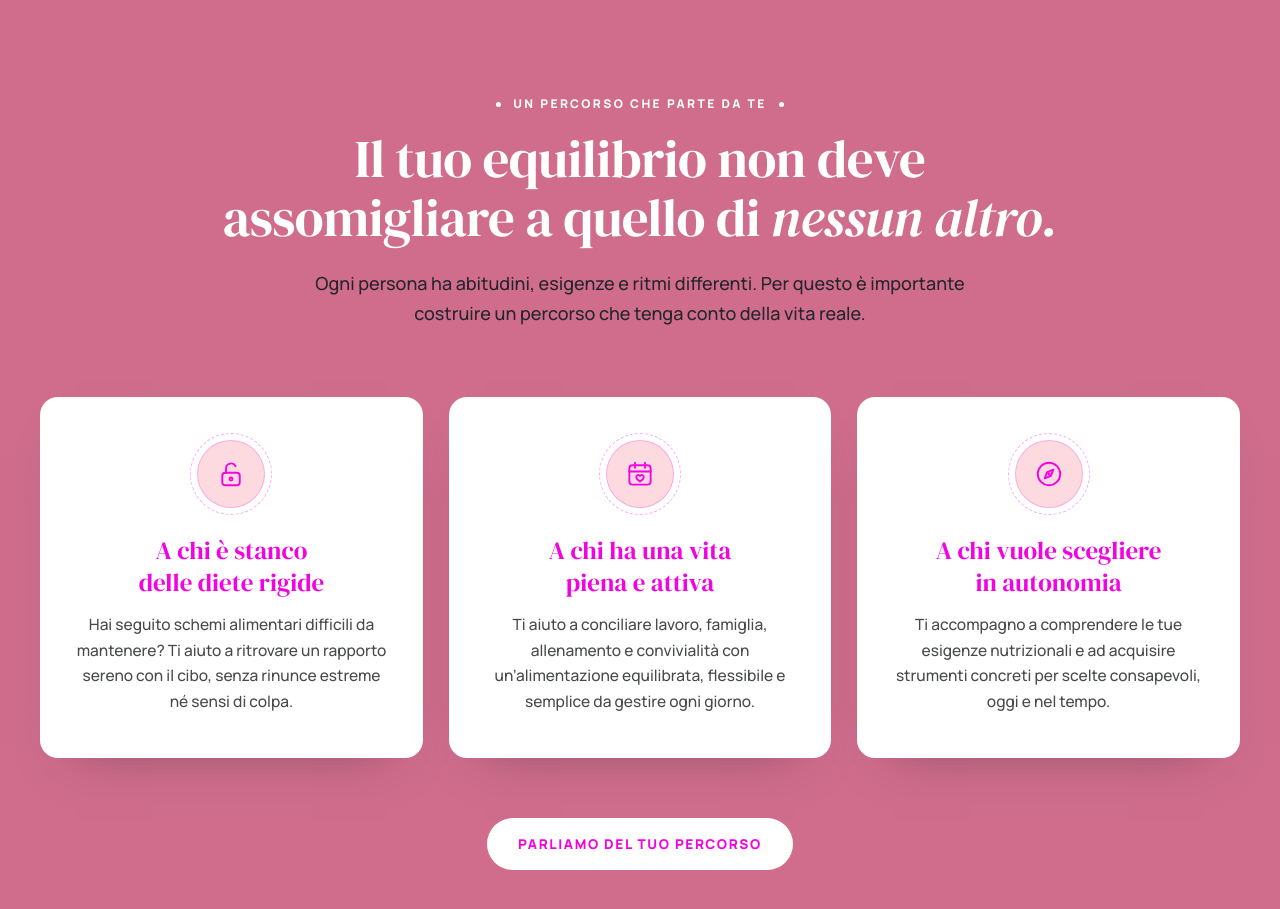
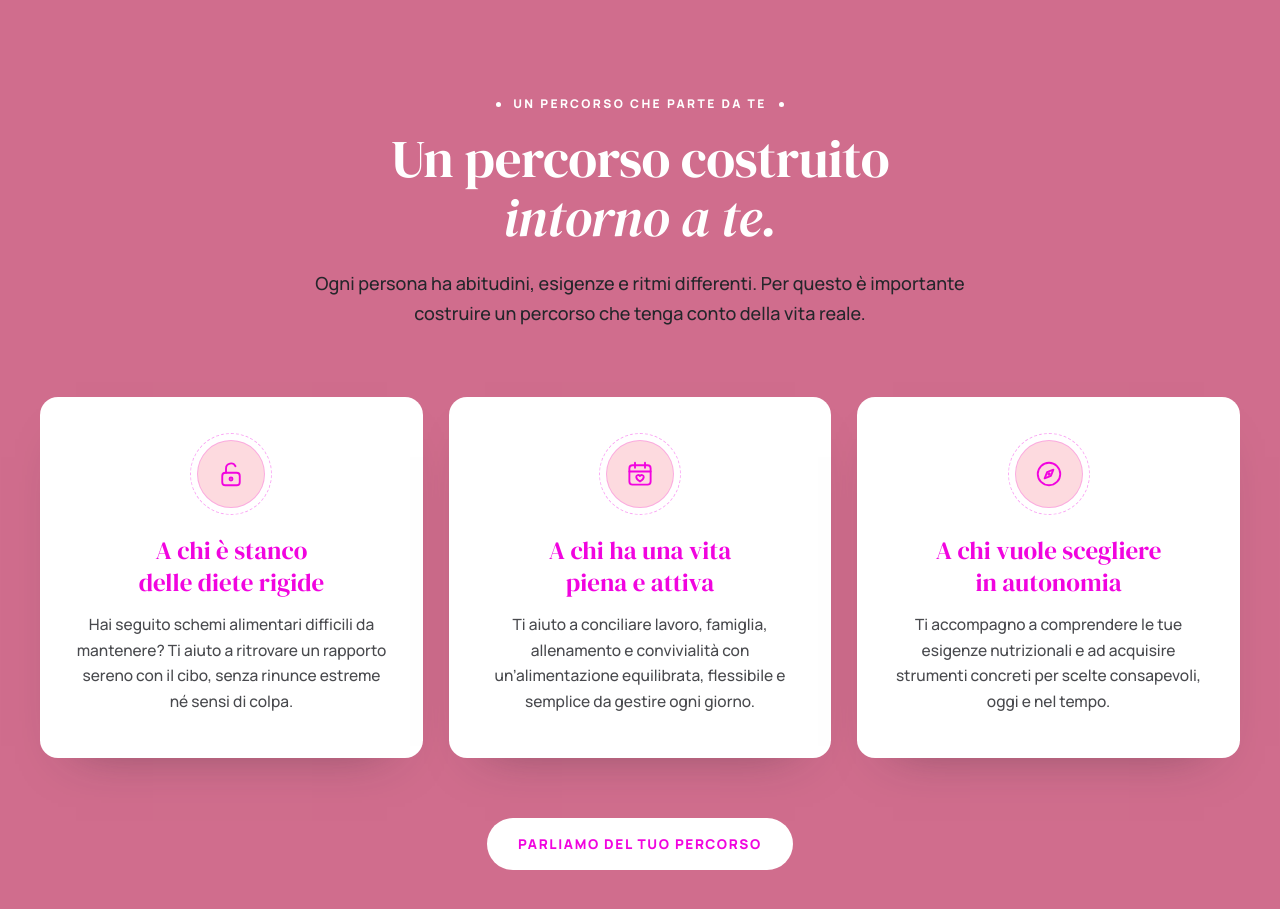
Before and after one commit to andreawebstudio/mariolina-picardi, a plain HTML site: page index.html in a window 1280 px wide. Shown: the part 1800-2709 px from the top of the page. Drawn offline with Linux system fonts and the light colour scheme.

Commit message:
Titolo più corto su due righe in "A chi mi rivolgo"
Co-Authored-By: Claude Opus 5.5 <noreply@anthropic.com>

```diff
--- a/assets/css/styles.css
+++ b/assets/css/styles.css
@@ -585,3 +585,6 @@ html:not(.js) .faq-a > div { visibility: visible; }
 .target-card { gap: 0; }
 .target-card .icon-badge { margin-bottom: 26px; }
 .target-card p { margin-top: 14px; color: var(--text-soft); font-size: 15.5px; line-height: 1.65; max-width: 34ch; }
+
+/* Titolo su due righe */
+.h2-two-lines span, .h2-two-lines em { display: block; }
--- a/index.html
+++ b/index.html
@@ -146,7 +146,7 @@
       <div class="container">
         <header class="section-head reveal">
           <p class="eyebrow">Un percorso che parte da te</p>
-          <h2 id="target-title">Il tuo equilibrio non deve assomigliare a quello di <em>nessun altro.</em></h2>
+          <h2 id="target-title" class="h2-two-lines"><span>Un percorso costruito</span> <em>intorno a te.</em></h2>
           <p class="section-lead">Ogni persona ha abitudini, esigenze e ritmi differenti. Per questo è importante costruire un percorso che tenga conto della vita reale.</p>
         </header>
 
```
